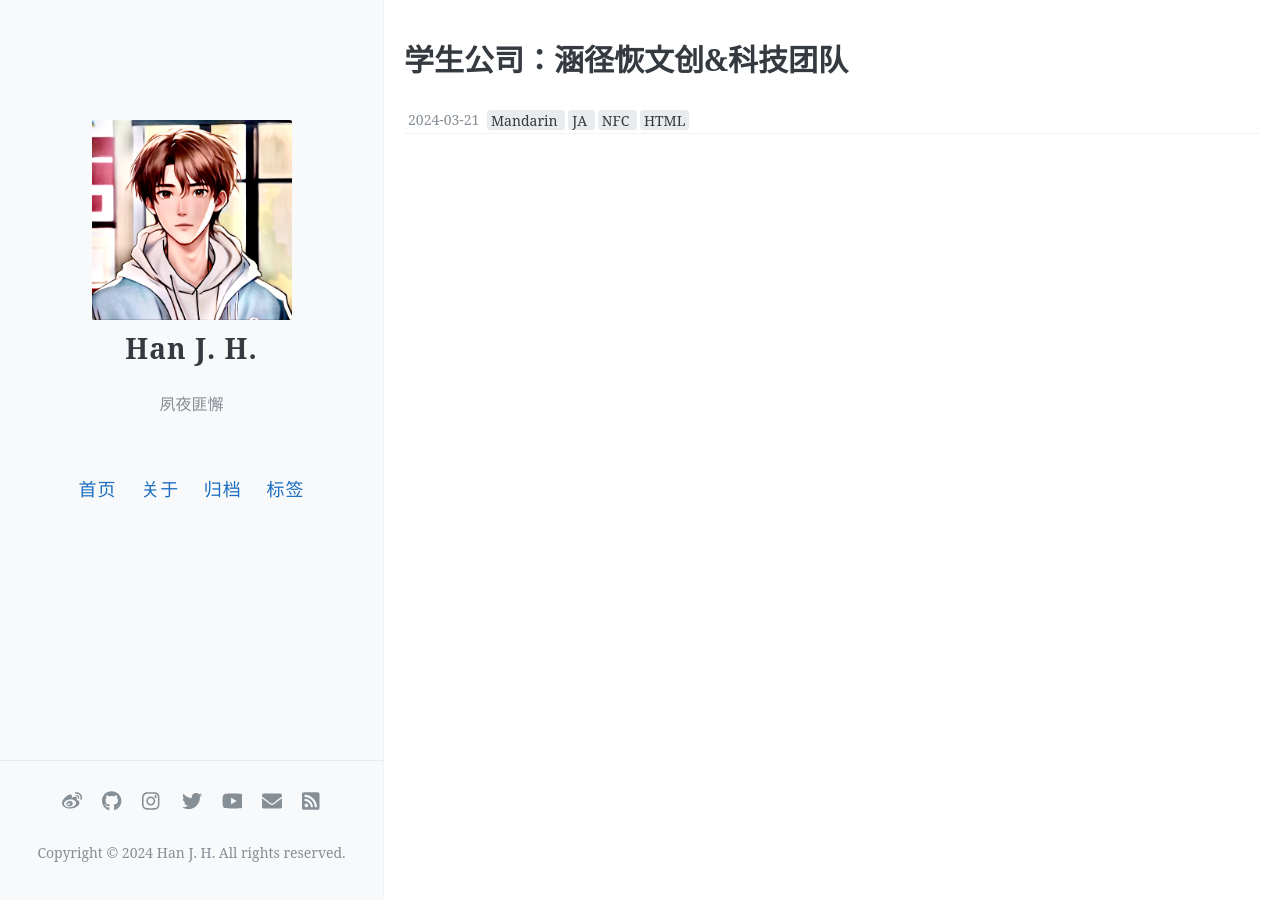
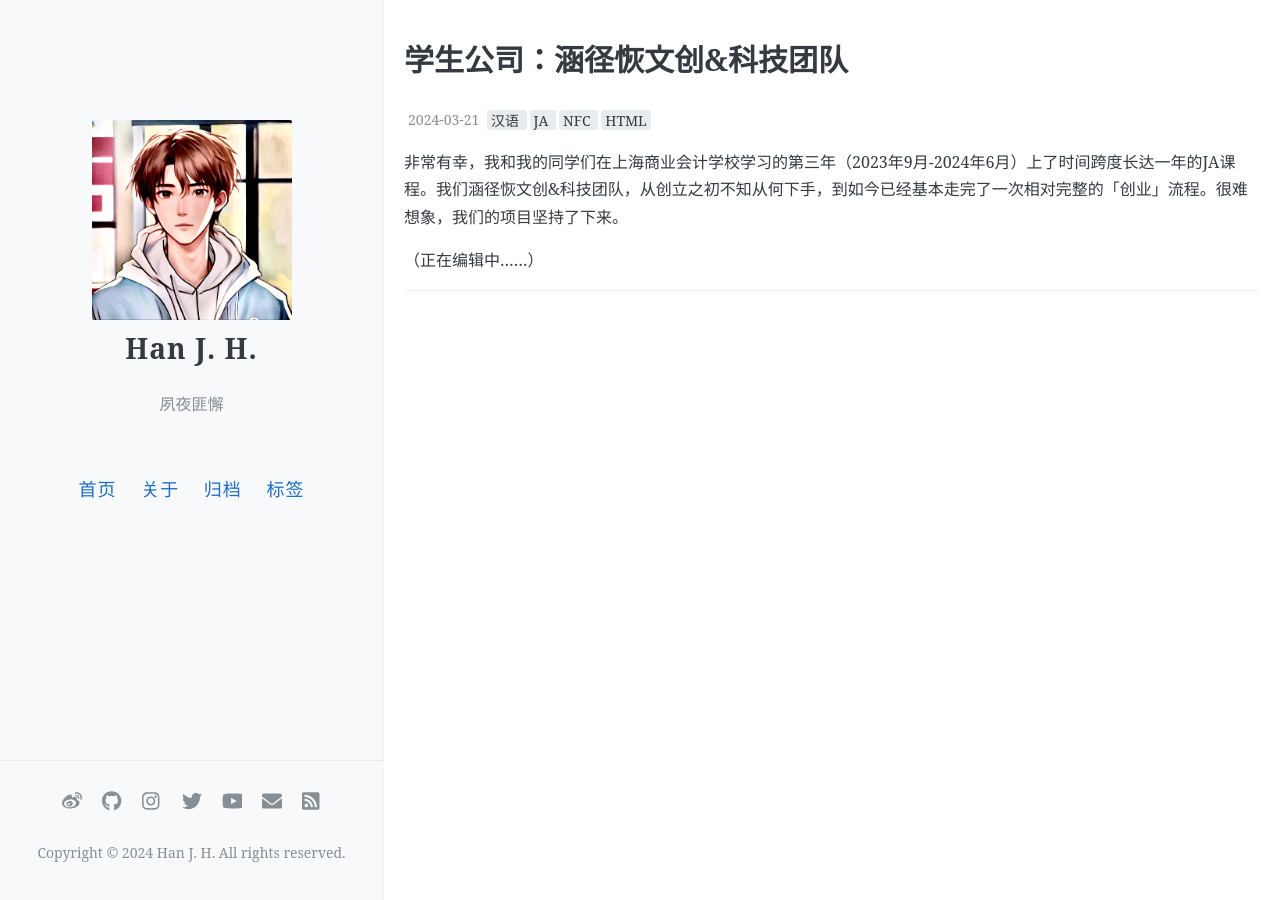
Before and after one commit to theguyhjh/theguyhjh.github.io, a Jekyll site: the page built from _posts/2024-01-01-xuesheng-gongsi-hanjinghui-wenchuang-keji-tuandui-zh-hans-edited-by-han-junhui-v.2024.03.21.md, in a window 1280 px wide. Built offline with Jekyll 4.4.1, drawn with Linux system fonts in a browser that asks for light colours; comment, search, counter and statistics services are not loaded.

Commit message:
2024/02/14/02:28

```diff
--- a/_posts/2024-01-01-xuesheng-gongsi-hanjinghui-wenchuang-keji-tuandui-zh-hans-edited-by-han-junhui-v.2024.03.21.md
+++ b/_posts/2024-01-01-xuesheng-gongsi-hanjinghui-wenchuang-keji-tuandui-zh-hans-edited-by-han-junhui-v.2024.03.21.md
@@ -3,5 +3,9 @@ layout: post
 title: 学生公司：涵径恢文创&科技团队
 date: 2024-03-21
 Author: Han J. H.
-tags: [Mandarin, JA, NFC, HTML]
+tags: [汉语, JA, NFC, HTML]
 ---
+
+非常有幸，我和我的同学们在上海商业会计学校学习的第三年（2023年9月-2024年6月）上了时间跨度长达一年的JA课程。我们涵径恢文创&科技团队，从创立之初不知从何下手，到如今已经基本走完了一次相对完整的「创业」流程。很难想象，我们的项目坚持了下来。
+
+（正在编辑中……）
```
